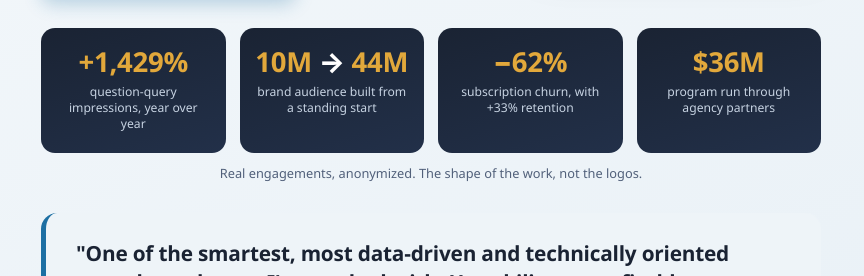
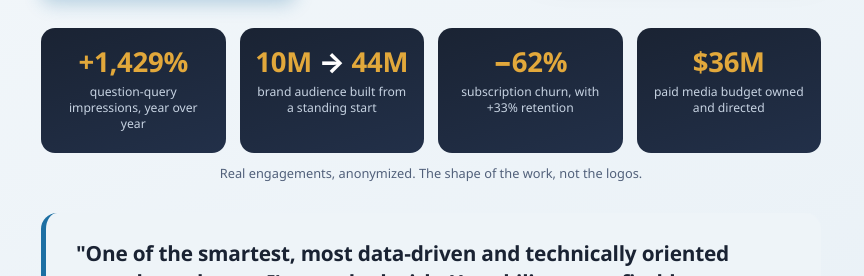
Before and after one commit to lsobrinski-marketing/lindseysobrinski.com, a Jekyll site: the page built from fractional.html, in a window 1280 px wide and 900 px high, scrolled down 306 px. Shown: the part 177-453 px from the top of the window, without its empty margins (209-1073 px from the left). Built offline with Jekyll 4.4.1, drawn with Linux system fonts in a browser that asks for light colours.

Commit message:
Fractional page: fix $36M framing to assert ownership, not agency-led
The $36M is the paid media budget Lindsey owned and directed (strategy,
allocation, bidding, measurement); the agency accounts were an execution
layer. Reword the proof-bar label, the agency FAQ answer, and its JSON-LD so
the stat reads as owned, not agency-run.

```diff
--- a/fractional.html
+++ b/fractional.html
@@ -29,7 +29,7 @@ description: "Fractional and advisory marketing leadership for teams spending re
     <div class="stat"><span class="big">+1,429%</span><span class="lab">question-query impressions, year over year</span></div>
     <div class="stat"><span class="big">10M&nbsp;<em>&rarr;</em>&nbsp;44M</span><span class="lab">brand audience built from a standing start</span></div>
     <div class="stat"><span class="big">&minus;62%</span><span class="lab">subscription churn, with +33% retention</span></div>
-    <div class="stat"><span class="big">$36M</span><span class="lab">program run through agency partners</span></div>
+    <div class="stat"><span class="big">$36M</span><span class="lab">paid media budget owned and directed</span></div>
   </div>
   <p class="proofcap">Real engagements, anonymized. The shape of the work, not the logos.</p>
 
@@ -166,7 +166,7 @@ description: "Fractional and advisory marketing leadership for teams spending re
       </details>
       <details>
         <summary>Do you replace our agency or work with it?</summary>
-        <p>Work with it, in most cases. Your agency is execution capacity. My job is the senior read on top: the measurement and allocation that tells the agency what to do and whether it worked. I've run a $36M program through agency partners, so I know how to make that model perform.</p>
+        <p>Work with it, in most cases. Your agency is execution capacity. My job is the senior read on top: the measurement and allocation that tells the agency what to do and whether it worked. I owned a $36M paid media program that ran through agency partners, directing the strategy, allocation, and measurement, so I know exactly how to make that model perform.</p>
       </details>
       <details>
         <summary>What do you need from us to start?</summary>
@@ -352,7 +352,7 @@ description: "Fractional and advisory marketing leadership for teams spending re
   "@type": "FAQPage",
   "mainEntity": [
     { "@type": "Question", "name": "What does the first 30 days look like?", "acceptedAnswer": { "@type": "Answer", "text": "In the first 30 days I audit what you are spending and what it is actually driving, design or run the first incrementality check, and return a prioritized list of what to cut, hold, and scale. You get a decision, not a status update." } },
-    { "@type": "Question", "name": "Do you replace our agency or work with it?", "acceptedAnswer": { "@type": "Answer", "text": "Work with it, in most cases. The agency is execution capacity; the senior read on top, the measurement and allocation, tells the agency what to do and whether it worked, informed by running a $36M program through agency partners." } },
+    { "@type": "Question", "name": "Do you replace our agency or work with it?", "acceptedAnswer": { "@type": "Answer", "text": "Work with it, in most cases. The agency is execution capacity; the senior read on top, the measurement and allocation, tells the agency what to do and whether it worked, informed by owning and directing a $36M paid media program that ran through agency partners." } },
     { "@type": "Question", "name": "What do you need from us to start?", "acceptedAnswer": { "@type": "Answer", "text": "Read access to your ad platforms, analytics, and revenue data, plus an hour with whoever owns the number today. Work happens in your stack, from GA4 to the ad platforms to your BI, with production agents for reporting and modeling." } },
     { "@type": "Question", "name": "What is the minimum commitment, and how do we end it?", "acceptedAnswer": { "@type": "Answer", "text": "Ongoing engagements run month to month after an initial scoping period, and end with 30 days notice." } },
     { "@type": "Question", "name": "Will you talk to references?", "acceptedAnswer": { "@type": "Answer", "text": "Yes. Named recommendations are on LinkedIn, plus direct references to leaders reported to and colleagues delivered for." } },
```
